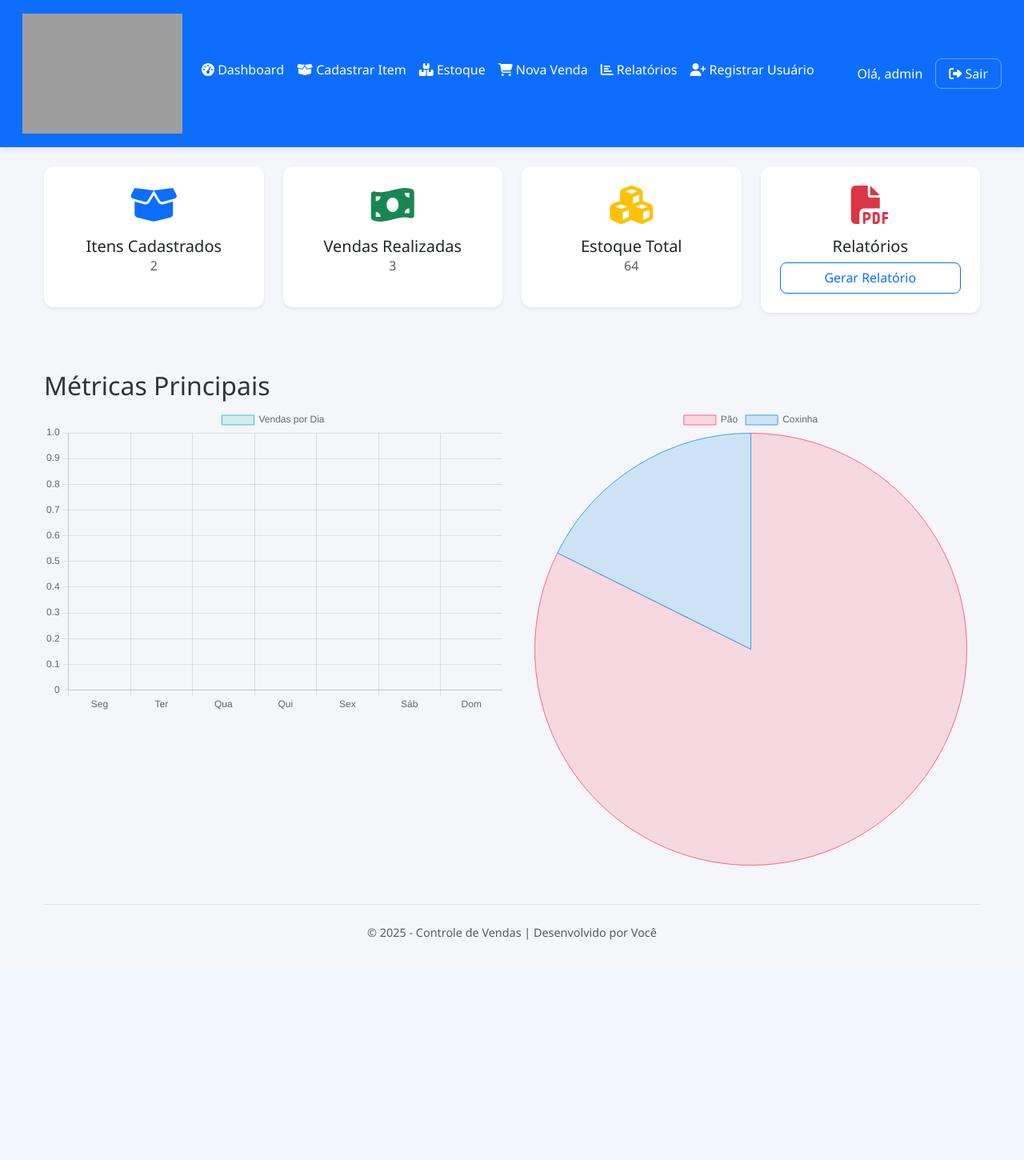
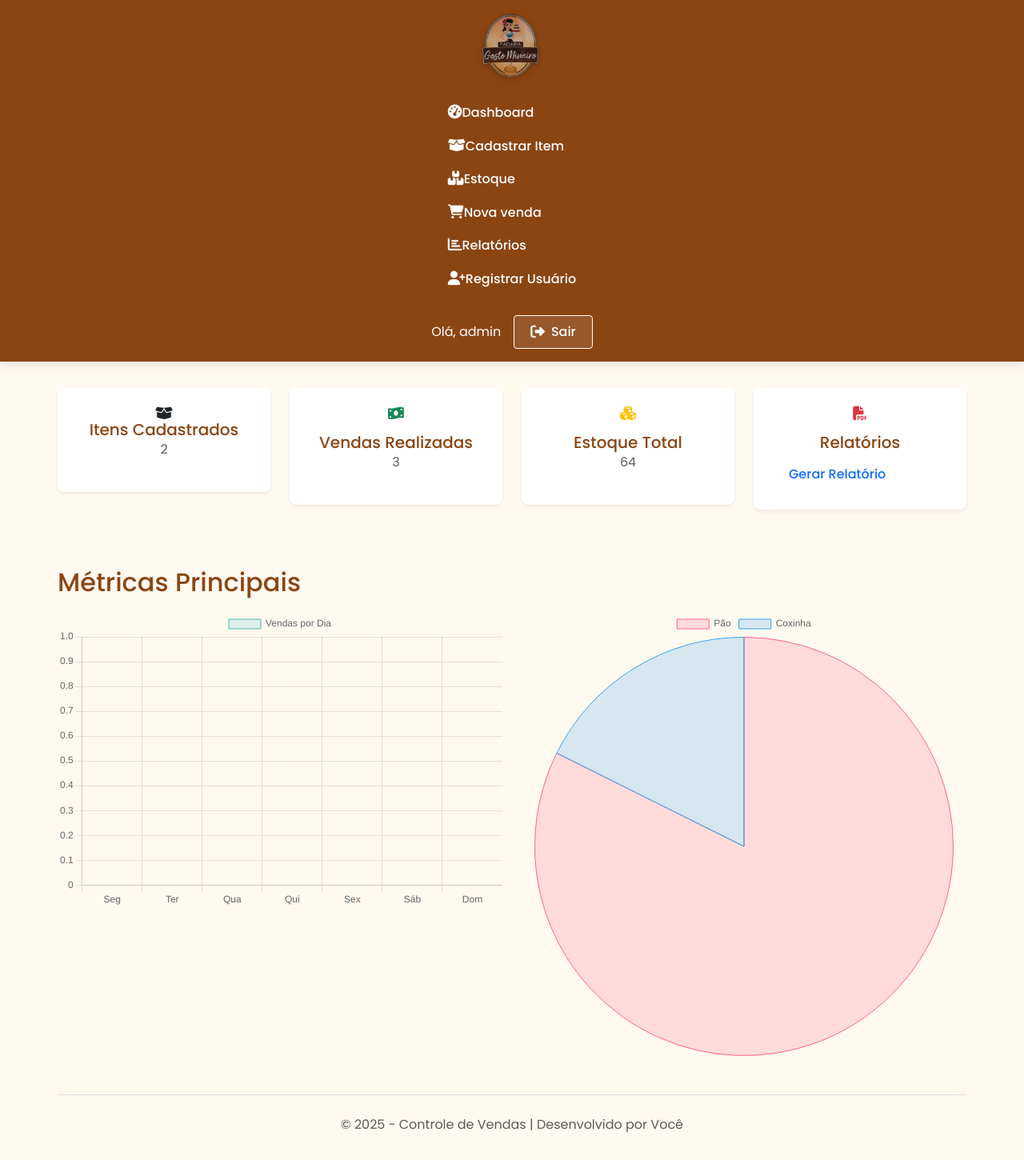
Before and after one commit to pauloarm/Padaria, a Flask app: page /dashboard in a window 1280 px wide. Shown: the whole page at 80% size. Before the commit the page ends 1175 px from the top, so only its background shows below. Run offline with Flask 3, Linux system fonts and the light colour scheme; a user stored in the database is signed in; data comes from the database, SQL or seed files in the repository; both versions use the stored data as it was after the commit; some libraries are stand-ins or nearby versions; grey boxes are pictures that could not be loaded.

Commit message:
mudanças front

```diff
--- a/static/style.css
+++ b/static/style.css
@@ -1,169 +1,273 @@
-/* style.css */
+/* Fontes modernas */
+@import url('https://fonts.googleapis.com/css2?family=Poppins:wght@300;400;500;600;700&family=Playfair+Display:wght@400;500;600&display=swap');
 
-/* Reset básico */
-
-* {
-    margin: 0;
-    padding: 0;
-    box-sizing: border-box; /* Para evitar que o preenchimento e a borda adicionem largura ao elemento */
+/* Variáveis de cores */
+:root {
+  --primary: #D4A76A;    /* Dourado mineiro */
+  --secondary: #8B4513;  /* Marrom madeira */
+  --accent: #E31837;     /* Vermelho tijolo */
+  --light: #FFF9F0;      /* Bege claro */
+  --dark: #2C241B;       /* Marrom escuro */
+  --success: #5CB85C;    /* Verde */
+  --info: #5BC0DE;       /* Azul claro */
+  --warning: #F0AD4E;    /* Amarelo */
+  --danger: #D9534F;     /* Vermelho */
 }
 
-/* Redefine estilos de listas */
-ul, ol {
-    list-style: none; /* Remove os marcadores de lista */
+/* Reset e estilos base */
+* {
+  margin: 0;
+  padding: 0;
+  box-sizing: border-box;
+  font-family: 'Poppins', sans-serif;
 }
 
 body {
-    font-family: 'Segoe UI', Tahoma, Geneva, Verdana, sans-serif;
-    background-color: #f4f6f9;
-    color: #333;
-    margin: 0;
-    padding: 0;
+  font-family: 'Poppins', sans-serif;
+  background-color: var(--light);
+  color: var(--dark);
+  line-height: 1.6;
+  min-height: 100vh;
 }
 
-/* Container centralizado */
-.container {
-    max-width: 1200px;
-    margin: 0 auto;
-    padding: 0 15px;
+/* Navbar estilizada */
+.navbar {
+  background-color: var(--secondary);
+  padding: 1rem 2rem;
+  box-shadow: 0 4px 12px rgba(0, 0, 0, 0.1);
+  display: flex;
+  align-items: center;
+  flex-wrap: wrap;
+  justify-content: space-around;
 }
 
-/* Navbar - Menu Superior */
-.navbar {
-    background-color: #007bff; /* Azul Bootstrap */
-    color: white;
-    padding: 0.75rem 1rem;
-    box-shadow: 0 2px 8px rgba(0, 0, 0, 0.1);
+.navbar-nav {
+  display: flex;
+  align-items: center;
+  gap: 1.5rem;
 }
 
-.navbar .navbar-brand {
-    font-weight: bold;
-    font-size: 1.5rem;
-    color: white;
+
+.navbar-logo img {
+  height: 80px;
+  filter: drop-shadow(0 2px 4px rgba(0, 0, 0, 0.2));
+  transition: transform 0.3s ease;
 }
 
-.navbar .nav-link {
-    color: white !important;
-    transition: color 0.3s ease;
-    padding: 0.5rem 1rem;
+.navbar-logo img:hover {
+  transform: scale(1.05);
 }
 
-.navbar .nav-link:hover {
-    color: #e6e6e6 !important;
+.nav-link {
+  color: white;
+  text-decoration: none;
+  font-weight: 500;
+  font-size: 1rem;
+  padding: 0.5rem 1rem;
+  border-radius: 4px;
+  transition: all 0.3s ease;
+  justify-content: space-around;
+  gap: 0.5rem;
 }
 
-.navbar-toggler {
-    border-color: rgba(255, 255, 255, 0.3);
+.nav-link i {
+  font-size: 1.1rem;
 }
 
-/* Botão de logout */
-.btn-outline-light {
-    color: white !important;
-    border-color: rgba(255, 255, 255, 0.4);
-    transition: all 0.3s ease;
+.nav-link:hover {
+  background-color: rgba(255, 255, 255, 0.1);
+  color: var(--primary);
+  transform: translateY(-2px);
 }
 
-.btn-outline-light:hover {
-    background-color: rgba(255, 255, 255, 0.2);
-    color: white !important;
+/* Container principal */
+.container {
+  flex: 1;
+  padding: 2rem;
+  max-width: 1200px;
+  margin: 0 auto;
+  width: 100%;
 }
 
 /* Alertas */
 .alert {
-    border-radius: 10px;
-    margin-top: 20px;
-    font-size: 0.95rem;
+  padding: 1rem;
+  border-radius: 4px;
+  margin-bottom: 1rem;
+  border: none;
+  font-weight: 500;
 }
 
-/* Cards */
+.alert-info {
+  background-color: var(--info);
+  color: white;
+}
+
+/* Botões */
+.btn {
+  padding: 0.5rem 1.25rem;
+  border-radius: 4px;
+  font-weight: 500;
+  transition: all 0.3s ease;
+  border: none;
+  cursor: pointer;
+  display: inline-flex;
+  align-items: center;
+  gap: 0.5rem;
+}
+
+.btn-outline-light {
+  background-color: transparent;
+  color: white;
+  border: 1px solid white;
+}
+
+.btn-outline-light:hover {
+  background-color: white;
+  color: var(--secondary);
+}
+
+/* Cards (para dashboards e relatórios) */
 .card {
-    border: none;
-    border-radius: 12px;
-    box-shadow: 0 2px 8px rgba(0, 0, 0, 0.05);
-    transition: transform 0.2s ease;
-    overflow: hidden;
+  background-color: white;
+  border-radius: 8px;
+  box-shadow: 0 4px 12px rgba(0, 0, 0, 0.05);
+  border: none;
+  overflow: hidden;
+  transition: transform 0.3s ease, box-shadow 0.3s ease;
+  margin-bottom: 1.5rem;
 }
 
 .card:hover {
-    transform: translateY(-5px);
+  transform: translateY(-5px);
+  box-shadow: 0 8px 24px rgba(0, 0, 0, 0.1);
+}
+
+.card-header {
+  background-color: var(--primary);
+  color: white;
+  padding: 1rem 1.5rem;
+  border-bottom: none;
+  font-family: 'Playfair Display', serif;
+  font-weight: 600;
 }
 
 .card-body {
-    padding: 1.5rem;
-}
-
-/* Listas não ordenadas e ordenadas */
-ul, ol {
-    padding-left: 20px;
-    line-height: 1.6;
-}
-
-ul li, ol li {
-    margin-bottom: 0.5rem;
-}
-
-/* Links gerais */
-a {
-    color: #007bff;
-    text-decoration: none;
-}
-
-a:hover {
-    color: #0056b3;
-    text-decoration: underline;
+  padding: 1.5rem;
 }
 
 /* Tabelas */
 .table {
-    border-radius: 10px;
-    overflow: hidden;
-    box-shadow: 0 2px 8px rgba(0, 0, 0, 0.05);
-    margin-top: 20px;
+  width: 100%;
+  border-collapse: collapse;
 }
 
-.table thead {
-    background-color: #f8f9fa;
+.table th {
+  background-color: var(--primary);
+  color: white;
+  padding: 1rem;
+  text-align: left;
+  font-weight: 500;
 }
 
-.table th,
 .table td {
-    vertical-align: middle;
+  padding: 0.75rem 1rem;
+  border-bottom: 1px solid rgba(0, 0, 0, 0.05);
 }
 
-/* Inputs e formulários */
-.form-control {
-    border-radius: 8px;
-    padding: 0.6rem 1rem;
-    border: 1px solid #ccc;
+.table tr:hover td {
+  background-color: rgba(212, 167, 106, 0.1);
 }
 
-.form-select {
-    border-radius: 8px;
+/* Formulários */
+.form-control {
+  width: 100%;
+  padding: 0.75rem 1rem;
+  border: 1px solid #ddd;
+  border-radius: 4px;
+  font-family: 'Poppins', sans-serif;
+  transition: all 0.3s ease;
 }
 
-.btn {
-    border-radius: 8px;
-    padding: 0.4rem 1rem;
-    font-weight: 500;
+.form-control:focus {
+  border-color: var(--primary);
+  box-shadow: 0 0 0 3px rgba(212, 167, 106, 0.2);
+  outline: none;
 }
 
-/* Rodapé */
-footer {
-    margin-top: 4rem;
-    padding: 2rem 0;
-    text-align: center;
-    font-size: 0.9rem;
-    color: #777;
-    border-top: 1px solid #e9ecef;
+/* Títulos */
+h1, h2, h3, h4, h5, h6 {
+  color: var(--secondary);
+  margin-bottom: 1rem;
 }
 
-/* Responsivo */
+h1 {
+  font-size: 2.5rem;
+  font-weight: 600;
+}
+
+h2 {
+  font-size: 2rem;
+}
+
+/* Efeitos de hover */
+a, button {
+  transition: all 0.3s ease;
+}
+
+/* Responsividade */
 @media (max-width: 768px) {
-    .container {
-        padding: 0 10px;
-    }
+  .navbar {
+    flex-direction: column;
+    padding: 1rem;
+  }
 
-    .card-body {
-        padding: 1rem;
-    }
+  .navbar-nav {
+    flex-direction: column;
+    width: 100%;
+    gap: 0.5rem;
+    margin-bottom: 1rem;
+  }
+
+  .nav-link {
+    width: 100%;
+    justify-content: center;
+  }
+
+  .container {
+    padding: 1rem;
+  }
 }
+
+/* Efeitos especiais */
+::selection {
+  background-color: var(--primary);
+  color: white;
+}
+
+/* Animação sutil para itens da navbar */
+@keyframes fadeIn {
+  from { opacity: 0; transform: translateY(10px); }
+  to { opacity: 1; transform: translateY(0); }
+}
+
+.nav-item {
+  animation: fadeIn 0.5s ease forwards;
+}
+
+/* Estilo para ícones */
+i.fas {
+  font-size: 1.1em;
+}
+
+/* Botão de logout destacado */
+.btn-outline-light {
+  background-color: rgba(255, 255, 255, 0.1);
+  transition: all 0.3s ease;
+}
+
+.btn-outline-light:hover {
+  background-color: white;
+  color: var(--secondary);
+  transform: scale(1.05);
+}
--- a/templates/base.html
+++ b/templates/base.html
@@ -4,6 +4,7 @@
     <meta charset="UTF-8">
     <title>{% block title %}Controle de Vendas{% endblock %}</title>
     <link href="https://cdn.jsdelivr.net/npm/bootstrap @5.3.0/dist/css/bootstrap.min.css" rel="stylesheet">
+    <meta name="viewport" content="width=device-width, initial-scale=1.0, maximum-scale=1.0">
     <link href="https://cdnjs.cloudflare.com/ajax/libs/font-awesome/6.4.0/css/all.min.css " rel="stylesheet"> <!-- Ícones Font Awesome -->
     <link rel="stylesheet" href="{{ url_for('static', filename='style.css') }}">
     <script src="https://cdn.jsdelivr.net/npm/chart.js "></script>
@@ -11,50 +12,35 @@
 <body>
 
 <!-- Navbar -->
-<nav class="navbar navbar-expand-lg bg-primary text-white mb-4">
-    <div class="container-fluid">
-        <a class="navbar-brand" href="{{ url_for('dashboard') }}"><img src="{{ url_for('static', filename='logo.png') }}" alt="Logo" width="200"></a>
-        <button class="navbar-toggler" type="button" data-bs-toggle="collapse" data-bs-target="#navbarNav">
-            <span class="navbar-toggler-icon"></span>
-        </button>
-        <div class="collapse navbar-collapse justify-content-end" id="navbarNav">
-            <ul class="navbar-nav me-auto mb-2 mb-lg-0">
+ <header>
+     <nav class="navbar">
+         <div class="navbar-nav">
              {% if current_user.is_authenticated %}
-                    <li class="nav-item">
-                        <a class="nav-link" href="{{ url_for('dashboard') }}"><i class="fas fa-tachometer-alt"></i> Dashboard</a>
-                    </li>
-                    <li class="nav-item">
-                        <a class="nav-link" href="{{ url_for('cadastro_item') }}"><i class="fas fa-box-open"></i> Cadastrar Item</a>
-                    </li>
-                    <li class="nav-item">
-                        <a class="nav-link" href="{{ url_for('estoque') }}"><i class="fas fa-boxes-stacked"></i> Estoque</a>
-                    </li>
-                    <li class="nav-item">
-                        <a class="nav-link" href="{{ url_for('venda') }}"><i class="fas fa-cart-shopping"></i> Nova Venda</a>
-                    </li>
-                    <li class="nav-item">
-                        <a class="nav-link" href="{{ url_for('relatorios') }}"><i class="fas fa-chart-bar"></i> Relatórios</a>
-                    </li>
+                 <div class="navbar-logo">
+                    <img src= "{{ url_for('static', filename='logo.png') }}" />
+                 </div>
+                 <div class="nav-item">
+                     <a class="nav-link" href="{{ url_for('dashboard') }}"><i class="fas fa-tachometer-alt"></i>Dashboard</a>
+                     <a class="nav-link" href="{{ url_for('cadastro_item') }}"><i class="fas fa-box-open"></i>Cadastrar Item</a>
+                     <a class="nav-link" href="{{ url_for('estoque') }}"><i class="fas fa-boxes-stacked"></i>Estoque</a>
+                     <a class="nav-link" href="{{ url_for('venda') }}"><i class="fas fa-cart-shopping"></i>Nova venda</a>
+                     <a class="nav-link" href="{{ url_for('relatorios') }}"><i class="fas fa-chart-bar"></i>Relatórios</a>
                  {% if current_user.tipo == 'adm' %}
-                        <li class="nav-item">
-                            <a class="nav-link" href="{{ url_for('register') }}"><i class="fas fa-user-plus"></i> Registrar Usuário</a>
-                        </li>
+                         <a class="nav-link" href="{{ url_for('register') }}"><i class="fas fa-user-plus"></i>Registrar Usuário</a>
                  {% endif %}
              {% else %}
-                    <li class="nav-item">
-                        <a class="nav-link" href="{{ url_for('login') }}"><i class="fas fa-sign-in-alt"></i> Login</a>
-                    </li>
+                     <a class="nav-link" href="{{ url_for('login') }}"><i class="fas fa-sign-in-alt"></i>Login</a>
+                 </div>
              {% endif %}
-            </ul>
+         </div>
              <div class="d-flex align-items-center">
                  {% if current_user.is_authenticated %}
                      <span class="text-white me-3">Olá, {{ current_user.nome }}</span>
                      <a href="{{ url_for('logout') }}" class="btn btn-outline-light"><i class="fas fa-sign-out-alt"></i> Sair</a>
                  {% endif %}
              </div>
-        </div>
-    </div>
     </nav>
+</header>
 
 <!-- Container principal -->
 <div class="container">
--- a/templates/dashboard.html
+++ b/templates/dashboard.html
@@ -6,7 +6,7 @@
     <div class="col-md-3">
         <div class="card shadow-sm mb-4">
             <div class="card-body d-flex flex-column align-items-center justify-content-center p-4">
-                <i class="fas fa-box-open fa-3x text-primary mb-3"></i>
+                <i class="fas fa-box-open fa-3x"></i>
                 <h5 class="mb-0">Itens Cadastrados</h5>
                 <p class="text-muted">{{ itens_count }}</p>
             </div>
```
Also changed, not shown: templates/index.html (+1 -12 lines), static/logo.png (added), vendas.db. Lines whose indentation alone changed are shown as unchanged.
